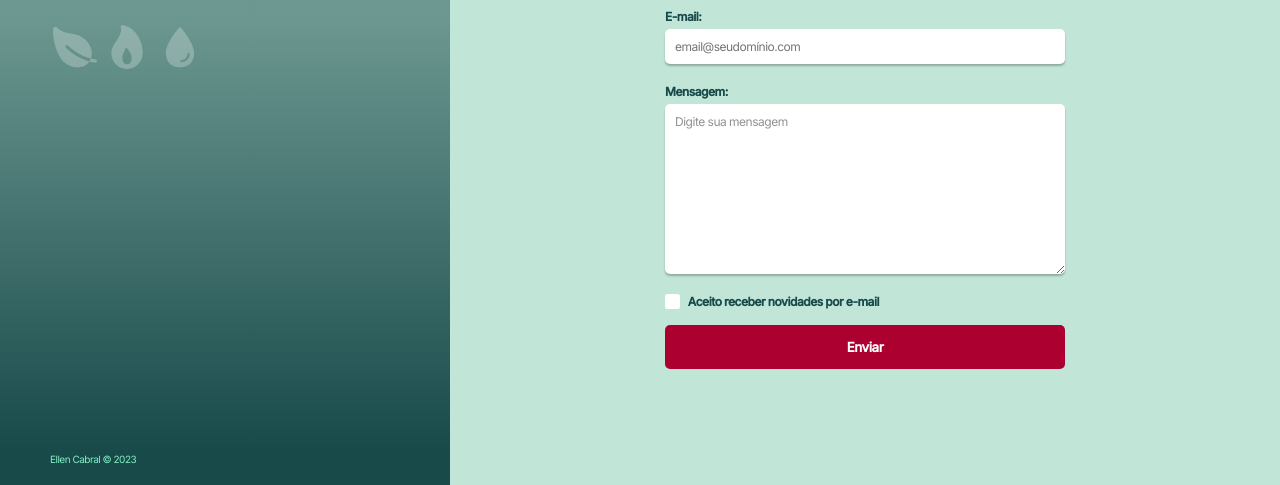
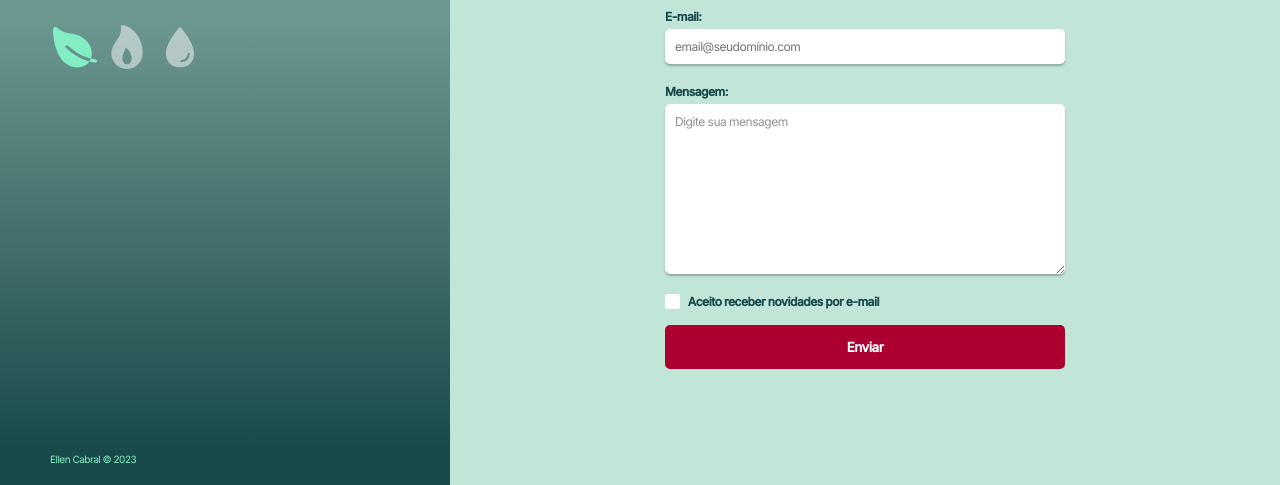
Before and after one commit to ellencabral/html-pokeform, a plain HTML site: page index.html in a window 1280 px wide. Shown: the part 315-800 px from the top of the page. Drawn offline with nearby package versions, Linux system fonts and the light colour scheme.

Commit message:
autofocus updated

```diff
--- a/index.html
+++ b/index.html
@@ -22,7 +22,7 @@
             <h1>Dê um oi ao <span id="poke-name">Bulba</span>!</h1>
             <p>E aos outros Pokémons também.</p>
             <div class="icons">
-                <button onclick="changeType('grass')">
+                <button autofocus onclick="changeType('grass')">
                     <ion-icon name="leaf"></ion-icon>
                 </button>
                 <button onclick="changeType('fire')">
--- a/style.css
+++ b/style.css
@@ -77,11 +77,12 @@ aside p {
 
 .icons button {
     font-size: 5rem;
-    color: rgba(255, 255, 255, 0.25);
+    color: rgba(255, 255, 255, 0.5);
 }
 
 .icons button:focus {
     color: var(--icon-color);
+    outline: none;
 }
 
 .icons button:hover {
```
